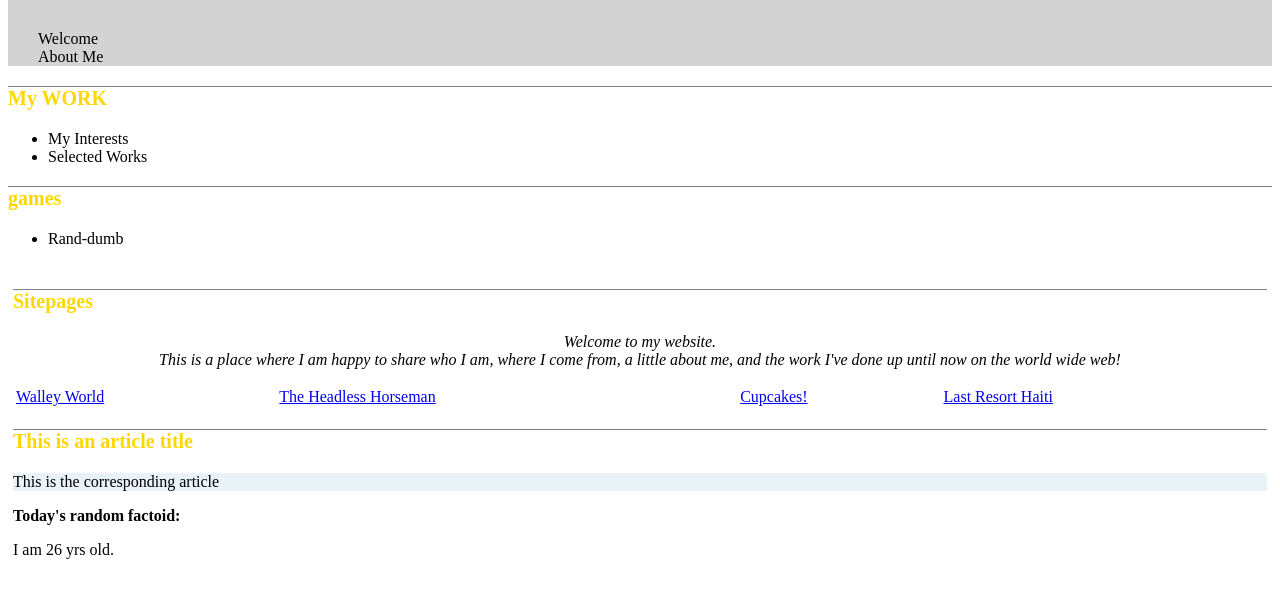
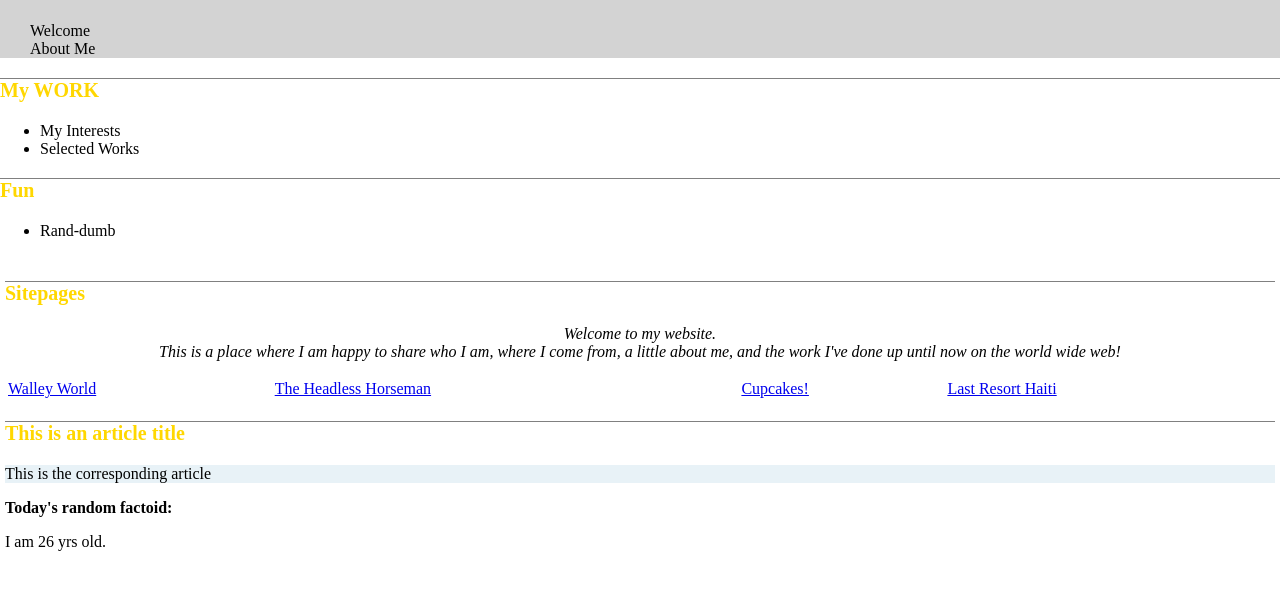
Before and after one commit to Denlow/DenlowAbout, a plain HTML site: page index.html in a window 1280 px wide. Shown: the part 30-628 px from the top of the page. Drawn offline with Linux system fonts and the light colour scheme.

```diff
--- a/index.html
+++ b/index.html
@@ -2,7 +2,7 @@
 <html>
   <head>
     <meta charset="utf-8">
-    <link rel="stylesheet" href="/css/master.css" rel="stylesheet" type="text/css">
+    <link rel="stylesheet" href="/css/bootstrap.css" rel="stylesheet" type="text/css">
     <link href="css/styles.css" rel="stylesheet" type="text/css">
     <title>Denlow's Website</title>
   </head>
@@ -27,7 +27,7 @@
               <li>My Interests</li>
               <li>Selected Works</li>
             </ul>
-            <h3>games</h3>
+            <h3>Fun</h3>
             <ul>
               <li>Rand-dumb</li>
             </ul>
--- a/styles.css
+++ /dev/null
@@ -1,3 +0,0 @@
-h1{
-  font-family: cursive;
-}
```
Also changed, not shown: img/apple.jpg (added), img/chopping.jpg (added), img/cooking.jpg (added), img/eating.jpg (added), img/fox.jpg (added), img/hulu.jpg (added), img/netflix.jpg (added), img/sharp.jpg (added), img/treble.png (added), img/violin.jpg (added), 3 other files.
